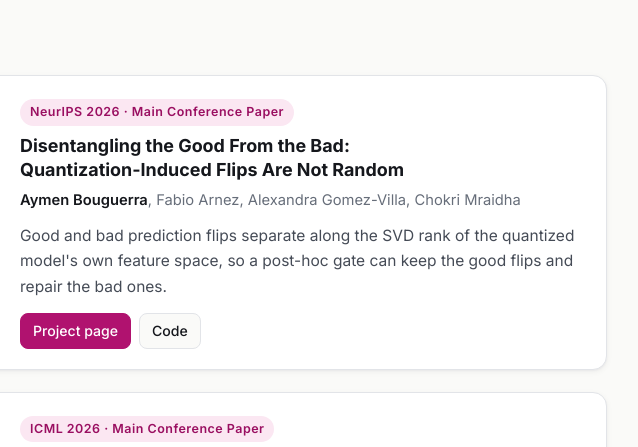
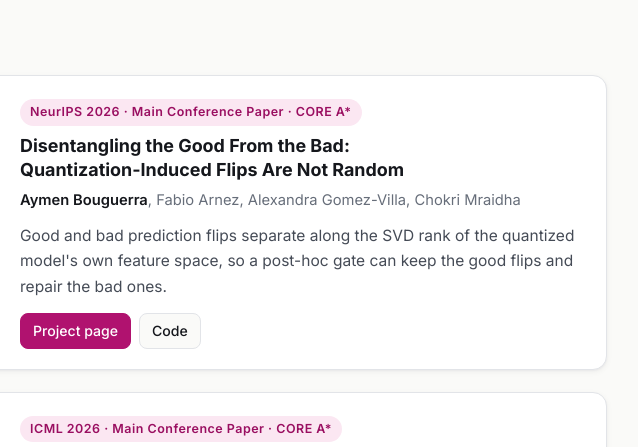
Before and after one commit to AymenBOUGUERRA/AymenBOUGUERRA.github.io, a plain HTML site: page index.html in a window 1280 px wide. Shown: the part 392-839 px from the top of the page, 489-1127 px from the left. Drawn offline with Linux system fonts and the light colour scheme.

Commit message:
Venue label: CORE A* rank

```diff
--- a/index.html
+++ b/index.html
@@ -183,7 +183,7 @@
         <img src="assets/neurips2026.jpg" width="960" height="316" loading="lazy" alt="Good and bad quantization-induced flips separate along the SVD rank of the quantized model's own features.">
       </a>
       <div>
-        <span class="venue">NeurIPS 2026 · Main Conference Paper</span>
+        <span class="venue">NeurIPS 2026 · Main Conference Paper · CORE A*</span>
         <h3><a href="https://aymenbouguerra.github.io/Disentangling-the-Good-From-the-Bad-Quantization-Induced-Flips-Are-Not-Random/">Disentangling the Good From the Bad: Quantization-Induced Flips Are Not Random</a></h3>
         <p class="authors"><b>Aymen Bouguerra</b>, Fabio Arnez, Alexandra Gomez-Villa, Chokri Mraidha</p>
         <p class="summary">Good and bad prediction flips separate along the SVD rank of the quantized model's own feature space, so a post-hoc gate can keep the good flips and repair the bad ones.</p>
@@ -199,7 +199,7 @@
         <img src="assets/icml2026.jpg" width="960" height="606" loading="lazy" alt="20,160 W8A8 quantized runs: relative calibration change against relative accuracy change versus the FP32 baseline.">
       </a>
       <div>
-        <span class="venue">ICML 2026 · Main Conference Paper</span>
+        <span class="venue">ICML 2026 · Main Conference Paper · CORE A*</span>
         <h3><a href="https://aymenbouguerra.github.io/Less-Precise-Can-Be-More-Reliable/">Less Precise Can Be More Reliable: A Systematic Evaluation of Quantization's Impact on VLMs Beyond Accuracy</a></h3>
         <p class="authors"><b>Aymen Bouguerra</b>, Daniel Alfonso Montoya Vasquez, Alexandra Gomez-Villa, Chokri Mraidha, Fabio Arnez</p>
         <p class="summary">A large-scale evaluation of CLIP-family VLM quantization beyond accuracy: in specific regimes, quantization improves accuracy, calibration, OOD detection and noise robustness at once.</p>
```
